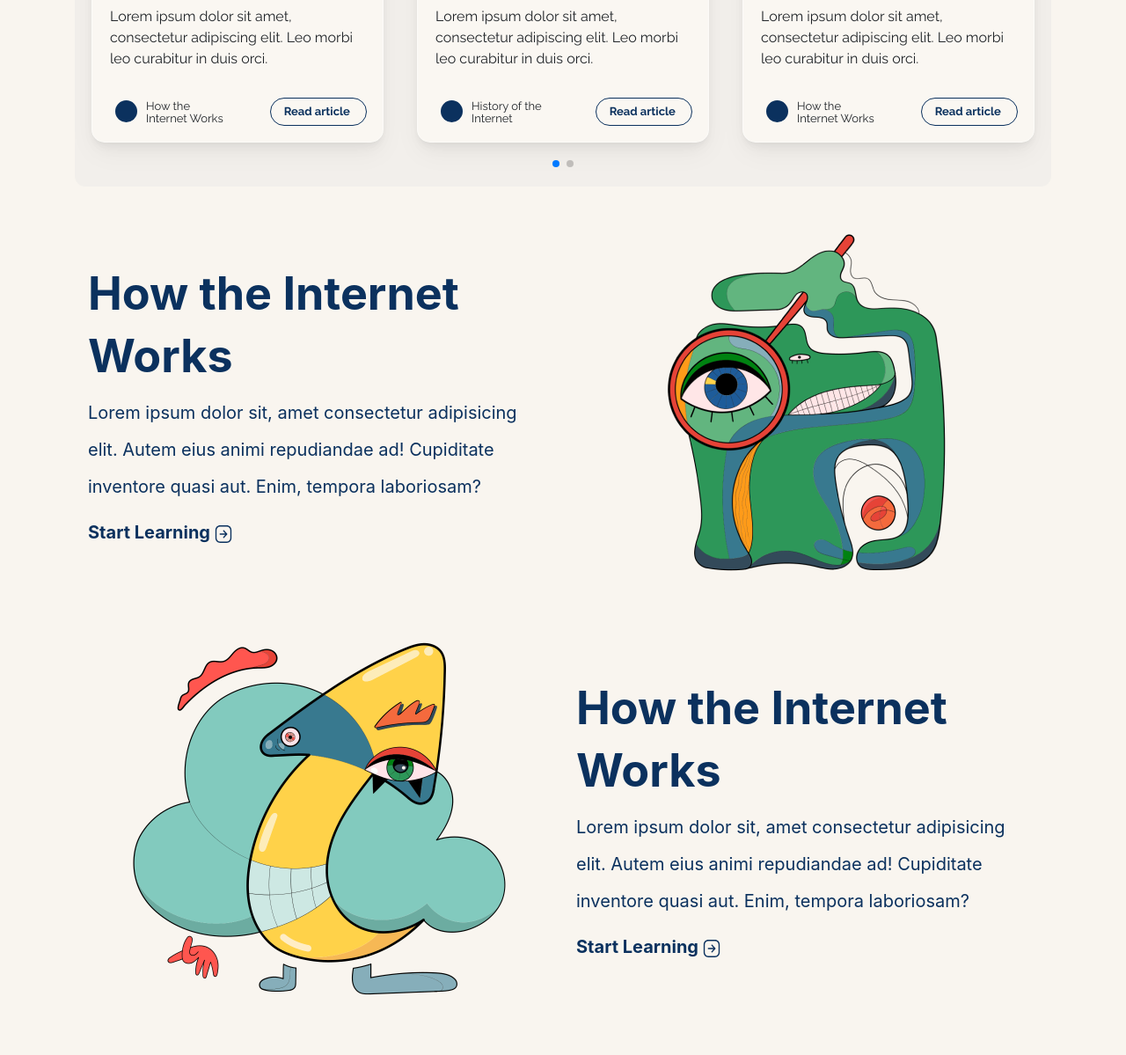
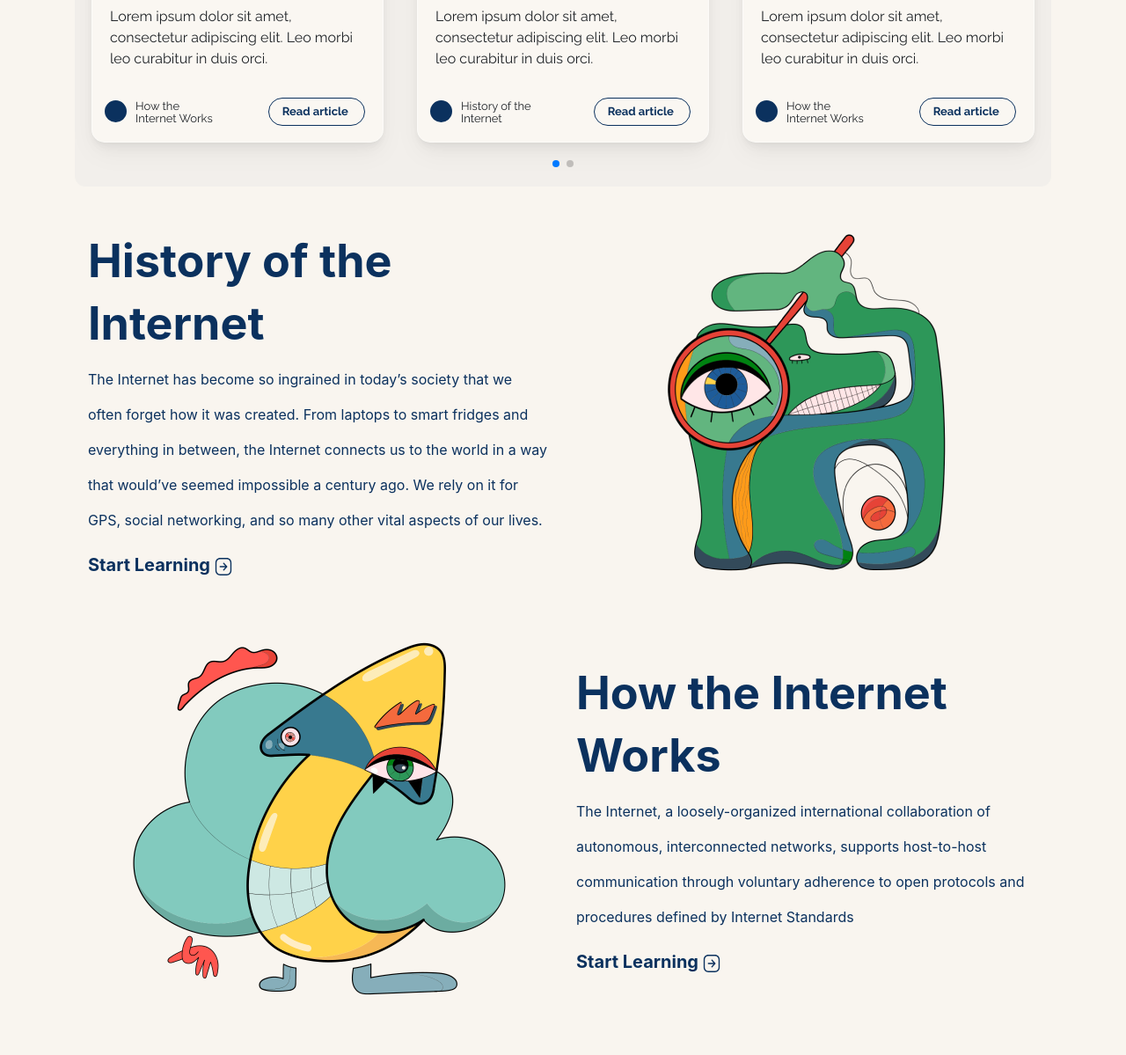
Before and after one commit to cjdomacena/is117-project-03, a website: page index.html in a window 1280 px wide. Shown: the part 1066-2265 px from the top of the page at 88% size. Drawn offline with nearby package versions, Linux system fonts and the light colour scheme.

Commit message:
Fixed featured cards

```diff
--- a/index.html
+++ b/index.html
@@ -296,9 +296,9 @@
             <section class="category-wrapper container ">
                 <div class="row flex-wrap-reverse mt-5 mt-lg-0">
                     <div class="col-lg-6 col-12 category-info">
-                        <h1>How the Internet Works</h1>
-                        <p>Lorem ipsum dolor sit, amet consectetur adipisicing elit. Autem eius animi repudiandae ad!
-                            Cupiditate inventore quasi aut. Enim, tempora laboriosam?
+                        <h1>History of the Internet</h1>
+                        <p>
+                            The Internet has become so ingrained in today’s society that we often forget how it was created. From laptops to smart fridges and everything in between, the Internet connects us to the world in a way that would’ve seemed impossible a century ago. We rely on it for GPS, social networking, and so many other vital aspects of our lives.
                         </p>
                         <a href="">Start Learning <svg width="20" height="20" viewBox="0 0 20 20" fill="none"
                                 xmlns="http://www.w3.org/2000/svg">
@@ -323,8 +323,9 @@
                     </div>
                     <div class="col-lg-6 col-12 category-info">
                         <h1>How the Internet Works</h1>
-                        <p>Lorem ipsum dolor sit, amet consectetur adipisicing elit. Autem eius animi repudiandae ad!
-                            Cupiditate inventore quasi aut. Enim, tempora laboriosam?
+                        <p>The Internet, a loosely-organized international collaboration of autonomous, interconnected
+                            networks, supports host-to-host communication through voluntary adherence to open protocols
+                            and procedures defined by Internet Standards
                         </p>
                         <a href="">Start Learning <svg width="20" height="20" viewBox="0 0 20 20" fill="none"
                                 xmlns="http://www.w3.org/2000/svg">
--- a/style/style.scss
+++ b/style/style.scss
@@ -169,9 +169,9 @@ main {
     }
 
     p {
-        font-size: $paragraph;
+        font-size: $default-font;
         font-weight: $regular;
-        line-height: 42px;
+        line-height: 40px;
     }
 
     a {
@@ -238,6 +238,7 @@ main {
     .swiper-container #header {
         font-size: 25px;
         margin-bottom: 20px;
+        font-weight: $semi-bold;
     }
 
     .swiper-slide {
@@ -352,7 +353,7 @@ main {
 
     .article-bottom {
         // margin-top: 10px;
-        width: 290px;
+        width: 300px;
         height: auto;
         display: flex;
         align-items: center;
@@ -360,7 +361,7 @@ main {
         position: absolute;
         // margin-left: 5px;
         bottom: 20px;
-        left: 22px;
+        left: 10px;
 
         a {
             color: #0B315E;
```
Also changed, not shown: style/dist/style.css.
